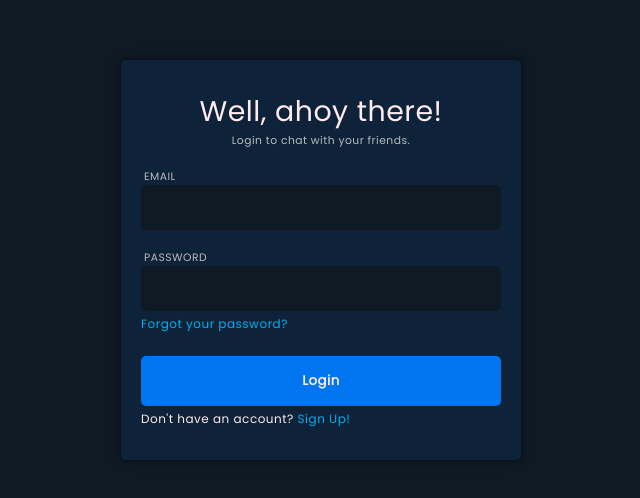
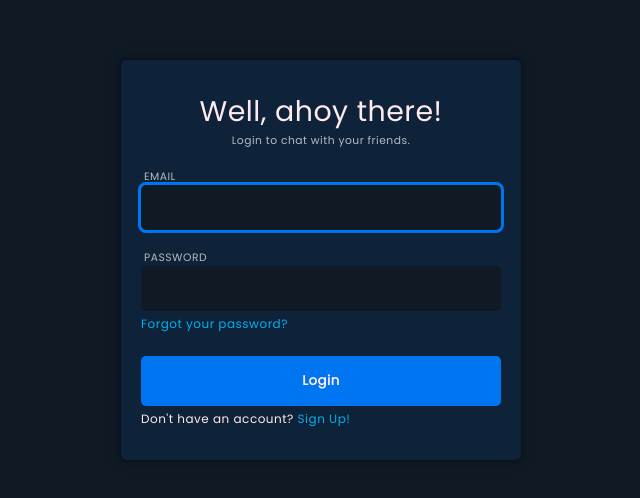
Before and after one commit to khaledxyz/Valkyrie, a React (Vite) app in the folder client/: page /login in a window 1280 px wide. Shown: the part 140-638 px from the top of the page, without its empty margins (319-959 px from the left). Built offline with nearby package versions, Linux system fonts and the light colour scheme; no server answers.

Commit message:
fix: add input auto focus

```diff
--- a/client/src/components/Input/Input.jsx
+++ b/client/src/components/Input/Input.jsx
@@ -1,25 +1,18 @@
-import { useRef } from 'react';
-
 import './Input.scss';
 
-const Input = ({ type, label, placeholder, required, onChange, error, value }) => {
-    const inputRef = useRef();
-    let err = null
-    if (error) {
-        inputRef.current.classList.add('error');
-        err = error.response.data.msg
-    }
+const Input = ({ type, label, placeholder, required, onChange, value, inputRef }) => {
 
     return (
         <>
             <h6 className={`label`}>{label}</h6>
             <input
+                className={`Input`}
+                type={type}
+                placeholder={placeholder}
+                required={required}
                 onChange={onChange}
-                className={`Input`}
-                type={type} placeholder={placeholder}
-                required={required}
+                value={value}
                 ref={inputRef}
-                value={value}
             />
         </>
     );
--- a/client/src/pages/Login/Login.jsx
+++ b/client/src/pages/Login/Login.jsx
@@ -1,5 +1,5 @@
 // * DEPENDENCIES * //
-import { useState, useEffect } from 'react';
+import { useState, useEffect, useRef } from 'react';
 import { Link, useNavigate } from "react-router-dom";
 import { useDispatch, useSelector } from 'react-redux';
 import { motion } from 'framer-motion';
@@ -20,10 +20,11 @@ import '../../sass/index.scss'
 const Login = () => {
     const dispatch = useDispatch();
     const navigate = useNavigate();
+    const inputRef = useRef();
+
     const authState = useSelector((state) => state.auth);
     const [email, setEmail] = useState();
     const [password, setPassword] = useState();
-
     const { user, isLoading, isSuccess, Error } = authState;
 
     const spinner = <PulseLoader color="#fff" cssOverride={null} margin={2} size={5} />
@@ -35,7 +36,7 @@ const Login = () => {
     };
 
     useEffect(() => {
-        if (Error) console.log(Error);
+        inputRef.current.focus();
 
         if (user) {
             navigate('/channels/@me')
@@ -62,6 +63,7 @@ const Login = () => {
                         required={true}
                         onChange={e => setEmail(e.target.value)}
                         email={email}
+                        inputRef={inputRef}
                     >
                     </Input>
                     <Input
```
